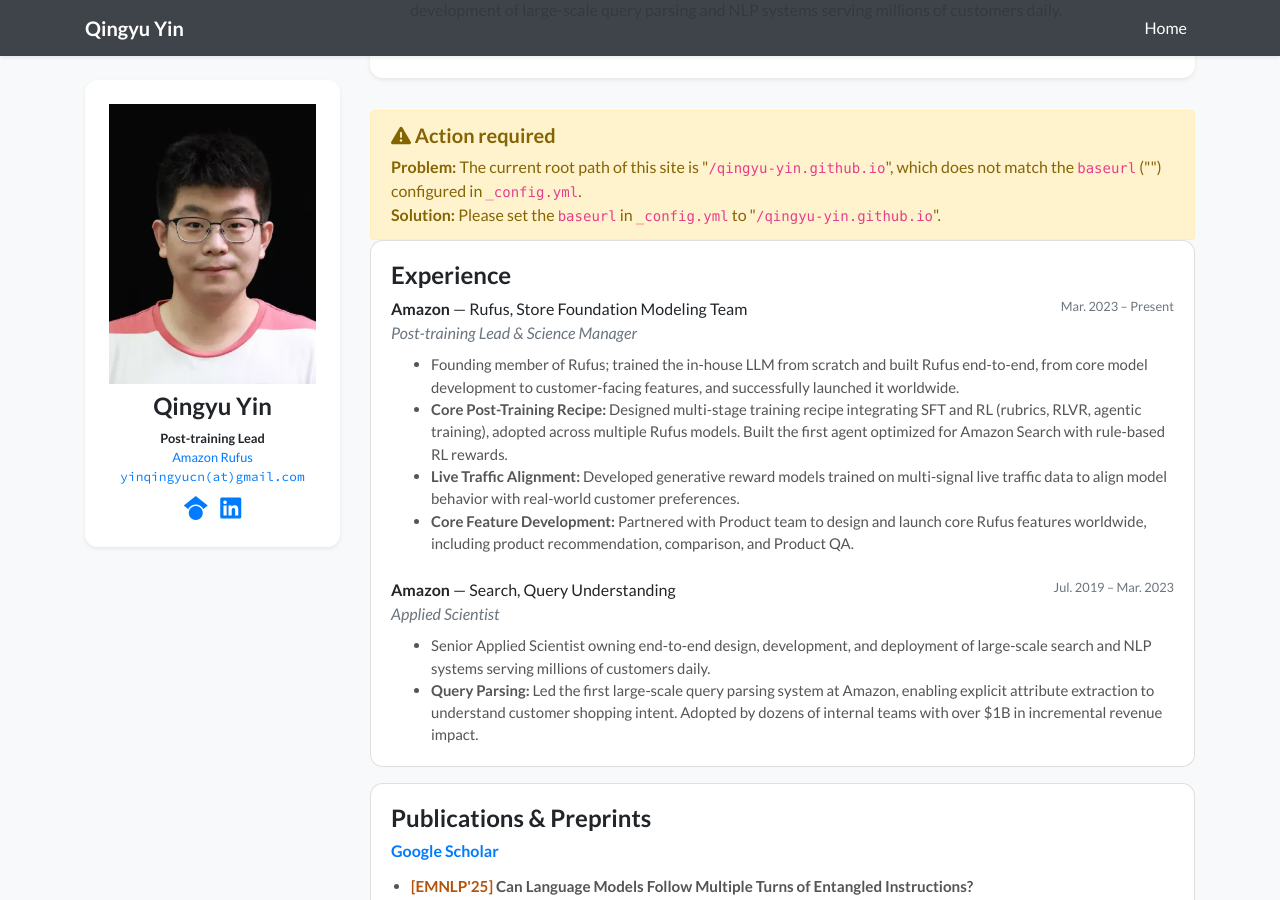
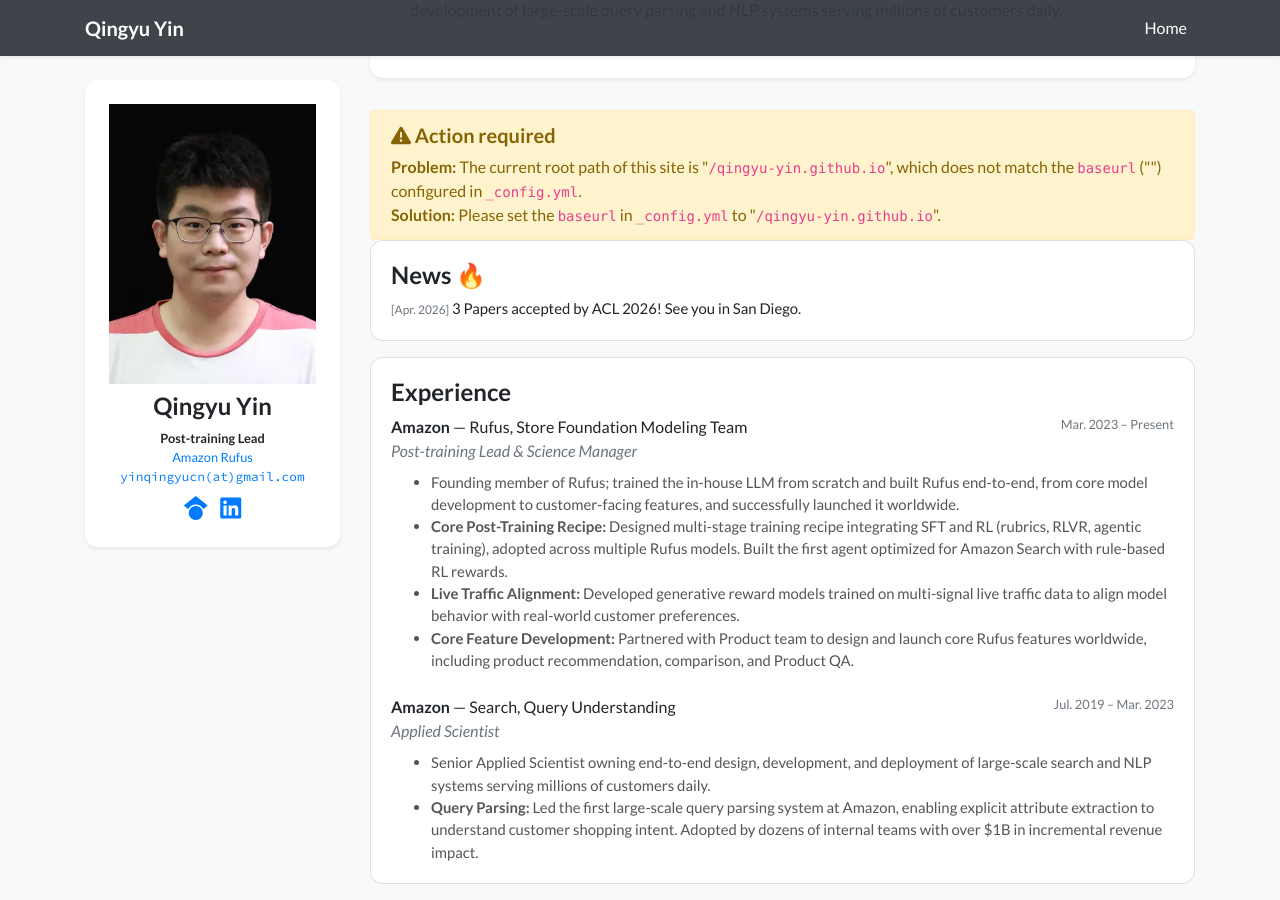
Before and after one commit to qingyu-yin/qingyu-yin.github.io, a Jekyll site: the page built from index.html, in a window 1280 px wide and 900 px high, scrolled down 364 px. Built offline with Jekyll 4.4.1, drawn with Linux system fonts in a browser that asks for light colours; nearby versions of some CDN libraries; a style sheet for code colours, icons or effects is not loaded.

Commit message:
Add News section with ACL 2026 acceptance announcement
Co-Authored-By: Claude Opus 4.6 <noreply@anthropic.com>

```diff
--- a/index.html
+++ b/index.html
@@ -15,6 +15,16 @@ navbar_title: Home
         <!-- Debugging widgets -->
         {% include widgets/debug_repo_name.html %}
         {% include widgets/debug_url.html %}
+
+        <!-- News -->
+        <div class="card mb-3">
+            <div class="card-body">
+                <h4 class="font-weight-bold">News &#x1F525;</h4>
+                <ul class="list-unstyled mb-0" style="font-size: 0.93rem;">
+                    <li><span class="text-muted small">[Apr. 2026]</span> 3 Papers accepted by ACL 2026! See you in San Diego.</li>
+                </ul>
+            </div>
+        </div>
 
         <!-- Experience -->
         <div class="card mb-3">
```
